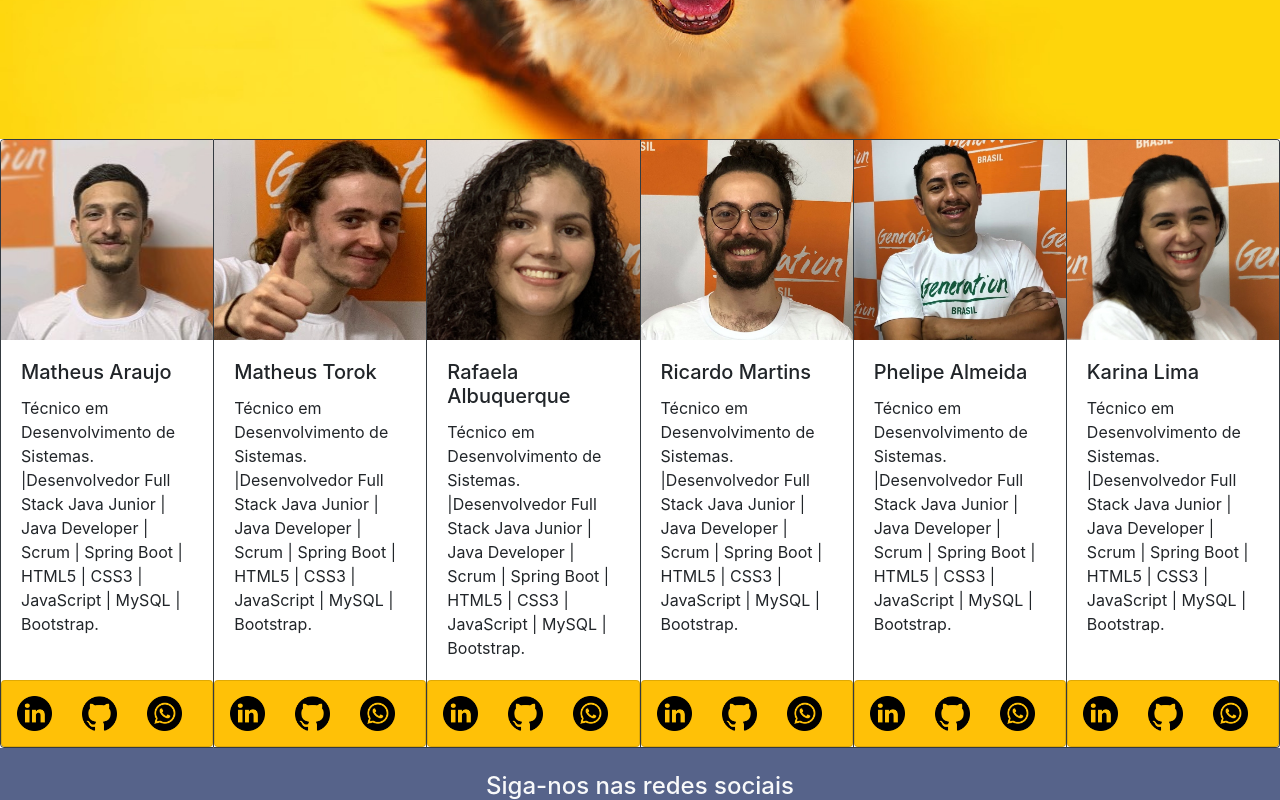
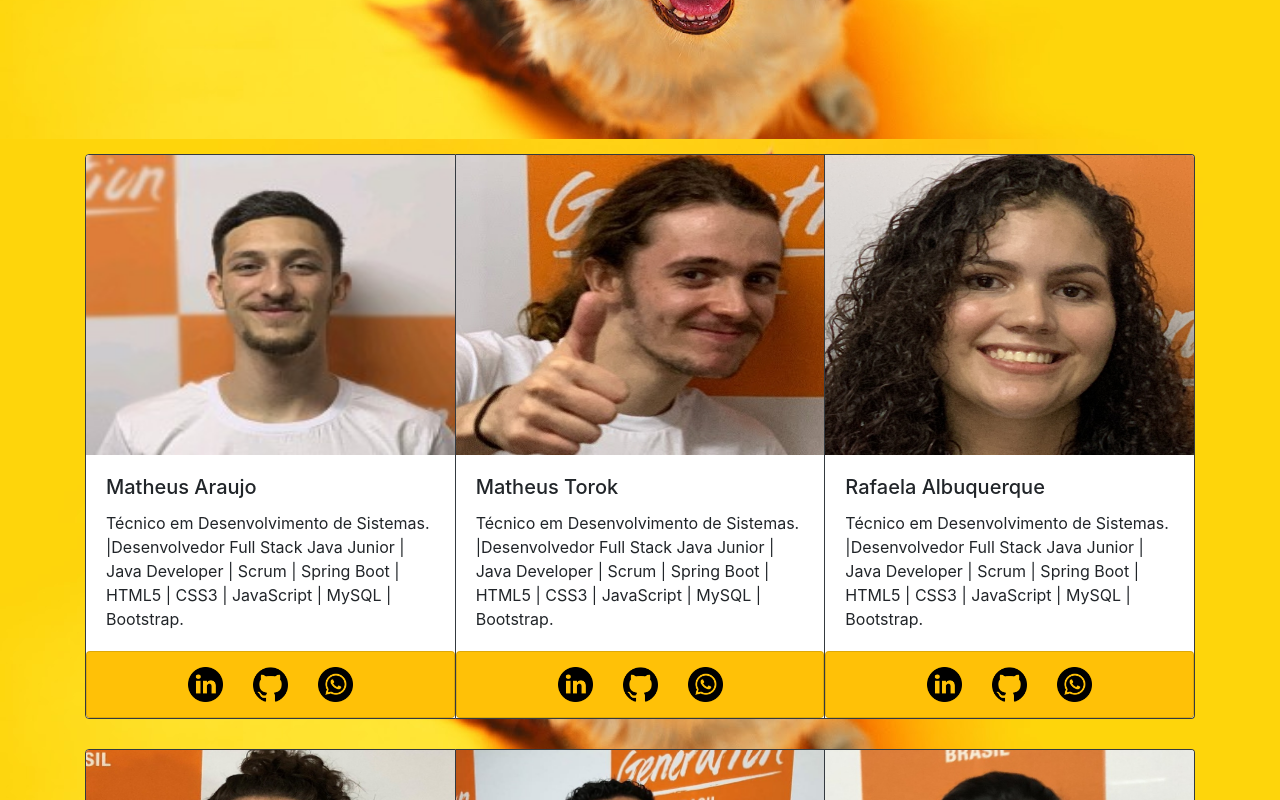
Before and after one commit to ricamartins/ProjetoIntegrador, an Angular app in the folder FrontEnd/: page /sobre in a window 1280 px wide. Shown: the part 420-1220 px from the top of the page. Built offline with nearby package versions, Linux system fonts and the light colour scheme.

Commit message:
Ajuste dos cards sobre-nós

```diff
--- a/FrontEnd/src/app/home/home.component.ts
+++ b/FrontEnd/src/app/home/home.component.ts
@@ -8,7 +8,7 @@ import { Component, OnInit } from '@angular/core';
 })
 export class HomeComponent implements OnInit {
 
-  usuario: Usuario = new Usuario();
+  Usuario: Usuario = new Usuario();
 
   constructor() { }
 
--- a/FrontEnd/src/app/index/index.component.html
+++ b/FrontEnd/src/app/index/index.component.html
@@ -43,7 +43,7 @@
 
 
 <!--Carousel Wrapper-->
-<div id="multi-item-example" class="carousel slide carousel-multi-item" data-ride="carousel">
+<div id="multi-item-example" class="carousel slide carousel-multi-item p-4" data-ride="carousel">
 
     <!--Controls-->
     <div class="controls-top">
--- a/FrontEnd/src/app/sobre-nos/sobre-nos.component.html
+++ b/FrontEnd/src/app/sobre-nos/sobre-nos.component.html
@@ -13,6 +13,9 @@
             width: 65px;
             height: 65px;
         }
+        .px-15 {
+           padding: 15px;
+        }
            </style>
 
 </head>
@@ -25,19 +28,22 @@
 
 
     <!--Começo Dos Cards sobre nós-->
+    <div class="parallax">
+        <div class="container px-15">
             <div class="card-group">
 
                 <!--Card Matheus Araujo-->
-        <div class="card"  class="card border-dark">
+                <div class="card border-dark">
                     <img src="/assets/Imagens_Pessoais/MatheusAraujo.jpg" class="card-img-top" alt="Foto Matheus Araujo"
-                width="200px" height="200px">
+                        width="300px" height="300px">
                     <div class="card-body">
                         <h5 class="card-title">Matheus Araujo</h5>
-                <p class="card-text">Técnico em Desenvolvimento de Sistemas. |Desenvolvedor Full Stack Java Junior |
+                        <p class="card-text">Técnico em Desenvolvimento de Sistemas. |Desenvolvedor Full Stack Java
+                            Junior |
                             Java
                             Developer | Scrum | Spring Boot | HTML5 | CSS3 | JavaScript | MySQL | Bootstrap.</p>
                     </div>
-            <div class="card-footer" class="card text-dark bg-warning">
+                    <div class="card-footer" class="card text-dark text-center bg-warning">
                         <small class="text-muted">
 
                             <a href="https://www.linkedin.com/in/matheuxaraujo/" target="_blanck">
@@ -55,16 +61,17 @@
                 <!--fInal-->
 
                 <!--Card Matheus Torok-->
-        <div class="card"  class="card border-dark">
-            <img src="/assets/Imagens_Pessoais/matheus.jpg" class="card-img-top" alt="Foto Matheus Torok" width="200px"
-                height="200px">
+                <div class="card" class="card border-dark">
+                    <img src="/assets/Imagens_Pessoais/matheus.jpg" class="card-img-top" alt="Foto Matheus Torok"
+                        width="300px" height="300px">
                     <div class="card-body">
                         <h5 class="card-title">Matheus Torok</h5>
-                <p class="card-text">Técnico em Desenvolvimento de Sistemas. |Desenvolvedor Full Stack Java Junior |
+                        <p class="card-text">Técnico em Desenvolvimento de Sistemas. |Desenvolvedor Full Stack Java
+                            Junior |
                             Java
                             Developer | Scrum | Spring Boot | HTML5 | CSS3 | JavaScript | MySQL | Bootstrap.</p>
                     </div>
-            <div class="card-footer"class="card text-dark bg-warning">
+                    <div class="card-footer" class="card text-dark text-center bg-warning">
                         <small class="text-muted">
 
                             <a href="https://www.linkedin.com/in/matheus-trindade-torok-2917751b7/" target="_blanck">
@@ -81,16 +88,17 @@
                 <!--Final-->
 
                 <!--Card Rafaela-->
-        <div class="card"  class="card border-dark">
-            <img src="/assets/Imagens_Pessoais/rafaela.jpg" class="card-img-top" alt="Foto Rafaela" width="200px"
-                height="200px">
+                <div class="card" class="card border-dark">
+                    <img src="/assets/Imagens_Pessoais/rafaela.jpg" class="card-img-top" alt="Foto Rafaela"
+                        width="300px" height="300px">
                     <div class="card-body">
                         <h5 class="card-title">Rafaela Albuquerque</h5>
-                <p class="card-text">Técnico em Desenvolvimento de Sistemas. |Desenvolvedor Full Stack Java Junior |
+                        <p class="card-text">Técnico em Desenvolvimento de Sistemas. |Desenvolvedor Full Stack Java
+                            Junior |
                             Java
                             Developer | Scrum | Spring Boot | HTML5 | CSS3 | JavaScript | MySQL | Bootstrap.</p>
                     </div>
-            <div class="card-footer" class="card text-dark bg-warning">
+                    <div class="card-footer" class="card text-dark text-center bg-warning">
                         <small class="text-muted">
 
                             <a href="https://www.linkedin.com/in/rafaela-albuquerque-8151581b0/" target="_blanck">
@@ -104,19 +112,27 @@
                         </small>
                     </div>
                 </div>
-        <!--Final-->
+                <!--Final Card Superior-->
+            </div>
+        </div>
+
+
+        <div class="container px-15">
+        <div class="card-group">
+
 
                 <!--Card Ricardo Martins-->
-        <div class="card"  class="card border-dark">
+                <div class="card" class="card border-dark">
                     <img src="/assets/Imagens_Pessoais/ricardo.jpg" class="card-img-top" alt="Foto Ricardo Martins"
-                width="200px" height="200px">
+                        width="300px" height="300px">
                     <div class="card-body">
                         <h5 class="card-title">Ricardo Martins</h5>
-                <p class="card-text">Técnico em Desenvolvimento de Sistemas. |Desenvolvedor Full Stack Java Junior |
+                        <p class="card-text">Técnico em Desenvolvimento de Sistemas. |Desenvolvedor Full Stack Java
+                            Junior |
                             Java
                             Developer | Scrum | Spring Boot | HTML5 | CSS3 | JavaScript | MySQL | Bootstrap.</p>
                     </div>
-            <div class="card-footer" class="card text-dark bg-warning">
+                    <div class="card-footer" class="card text-dark text-center bg-warning">
                         <small class="text-muted">
 
                             <a href="https://www.linkedin.com/in/ricamartins/" target="_blanck">
@@ -133,16 +149,17 @@
                 <!--Final-->
 
                 <!-- Card Phelipe-->
-        <div class="card"  class="card border-dark">
-            <img src="/assets/Imagens_Pessoais/phelipe.jpg" class="card-img-top" alt="Foto Phelipe Almeida"
-                width="200px" height="200px">
+                <div class="card" class="card border-dark">
+                    <img src="/assets/Imagens_Pessoais/PhelipeTeste.jpeg" class="card-img-top" alt="Foto Phelipe Almeida"
+                        width="300px" height="300px">
                     <div class="card-body">
                         <h5 class="card-title">Phelipe Almeida</h5>
-                <p class="card-text">Técnico em Desenvolvimento de Sistemas. |Desenvolvedor Full Stack Java Junior |
+                        <p class="card-text">Técnico em Desenvolvimento de Sistemas. |Desenvolvedor Full Stack Java
+                            Junior |
                             Java
                             Developer | Scrum | Spring Boot | HTML5 | CSS3 | JavaScript | MySQL | Bootstrap.</p>
                     </div>
-            <div class="card-footer" class="card text-dark bg-warning">
+                    <div class="card-footer" class="card text-dark text-center bg-warning">
                         <small class="text-muted">
 
                             <a href="https://www.linkedin.com/in/phelipe-almeida-1009b968/" target="_blanck">
@@ -159,16 +176,17 @@
                 <!--Final-->
 
                 <!--Card Karina-->
-        <div class="card"  class="card border-dark">
-            <img src="/assets/Imagens_Pessoais/karina.jpg" class="card-img-top" alt="Foto Karina Lima" width="200px"
-                height="200px">
+                <div class="card" class="card border-dark">
+                    <img src="/assets/Imagens_Pessoais/karina.jpg" class="card-img-top" alt="Foto Karina Lima"
+                        width="300px" height="300px">
                     <div class="card-body">
                         <h5 class="card-title">Karina Lima</h5>
-                <p class="card-text">Técnico em Desenvolvimento de Sistemas. |Desenvolvedor Full Stack Java Junior |
+                        <p class="card-text">Técnico em Desenvolvimento de Sistemas. |Desenvolvedor Full Stack Java
+                            Junior |
                             Java
                             Developer | Scrum | Spring Boot | HTML5 | CSS3 | JavaScript | MySQL | Bootstrap.</p>
                     </div>
-            <div class="card-footer" class="card text-dark bg-warning">
+                    <div class="card-footer" class="card text-dark text-center bg-warning">
                         <small class="text-muted">
                             <a href="https://www.linkedin.com/in/karina-lima-850480116/" target="_blanck">
                                 <img class="espaçamento" src="/assets/Imagens_Pessoais/linkedin.png"></a>
@@ -181,12 +199,13 @@
                         </small>
                     </div>
                 </div>
-        <!--Final-->
-
-
+                <!--Final dos cards inferior-->
 
             </div>
+        </div>
         <!--Final dos Cards Sobre nós-->
+
+    </div>
 
 </body>
 
```
Also changed, not shown: FrontEnd/src/app/footer/footer.component.html (line endings or trailing spaces), FrontEnd/src/app/home/home.component.css (line endings or trailing spaces), FrontEnd/src/assets/Imagens_Pessoais/PhelipeTeste.jpeg (added). Lines whose indentation alone changed are shown as unchanged.
